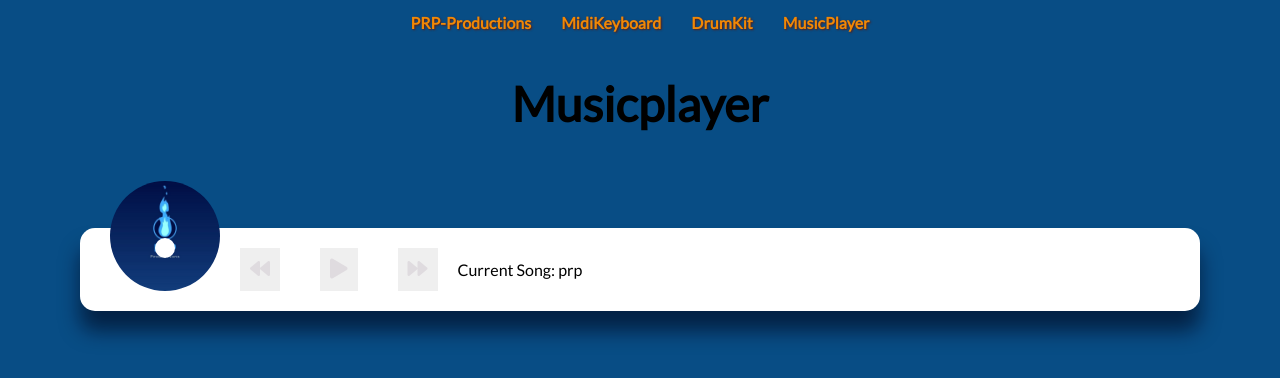
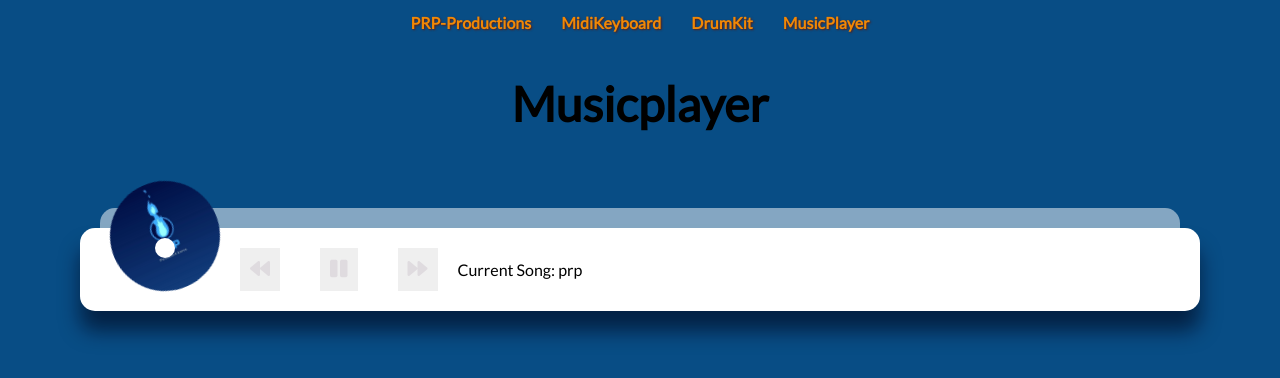
Before and after one commit to prp-productions/prp-productions, a React (Create React App) app: page /musicPlayer in a window 1280 px wide. Both pictures are taken after a click on the button 338 px from the left and 269 px from the top of the page. Shown: the top 378 px of the page. Built offline with nearby package versions, Linux system fonts and the light colour scheme.

Commit message:
musicplayer works

```diff
--- a/src/components/MusicPlayer.js
+++ b/src/components/MusicPlayer.js
@@ -3,6 +3,7 @@ import { useState, useRef } from "react";
 export const MusicPlayer = () => {
   const [songs, setSongs] = useState(["hey", "prp", "beat01"]);
   const [currentSongIndex, setCurrentSongIndex] = useState(1);
+  const [isPlaying, setIsPlaying] = useState(false);
 
   const handleNext = () => {
     let _currentSongIndex = currentSongIndex + 1;
@@ -17,14 +18,32 @@ export const MusicPlayer = () => {
     if (_currentSongIndex < 0) {
       _currentSongIndex = songs.length - 1;
     }
-    setCurrentSongIndex(_currentSongIndex)
+    setCurrentSongIndex(_currentSongIndex);
   };
 
   const handlePlay = () => {
+    if (isPlaying) {
+      audioElem.current.pause();
+      setIsPlaying(false);
+    } else {
       audioElem.current.play();
+      setIsPlaying(true);
+    }
   };
 
   const audioElem = useRef(null);
+
+  //   this.musicContainer.classList.add("play");
+  //   this.playBtn.querySelector("i.fas").classList.remove("fa-play");
+  //   this.playBtn.querySelector("i.fas").classList.add("fa-pause");
+
+  //   audio.play();
+  // }
+
+  // pauseSong() {
+  //   this.musicContainer.classList.remove("play");
+  //   this.playBtn.querySelector("i.fas").classList.add("fa-play");
+  //   this.playBtn.querySelector("i.fas").classList.remove("fa-pause");
 
   return (
     <div className="page_musicplayer">
@@ -32,7 +51,10 @@ export const MusicPlayer = () => {
 
       {/* TODO: styles in sass */}
 
-      <div className="music-container" id="music-container">
+      <div
+        className={`music-container ${isPlaying ? " play" : ""}`}
+        id="music-container"
+      >
         <div className="music-info">
           <div className="progress-container" id="progress-container">
             <div className="progress" id="progress"></div>
@@ -57,14 +79,14 @@ export const MusicPlayer = () => {
             onClick={handlePlay}
             className="action-btn action-btn-big"
           >
-        <i className="fas fa-play"></i>
+            {!isPlaying && <i className="fas fa-play"></i>}
+            {isPlaying && <i className="fas fa-pause"></i>}
           </button>
           <button id="next" onClick={handleNext} className="action-btn">
             <i className="fas fa-forward"></i>
           </button>
 
           <h4 id="title"> Current Song: {songs[currentSongIndex]}</h4>
-
         </div>
       </div>
     </div>
```
Also changed, not shown: src/classes/musicplayerclass.txt. Lines whose indentation alone changed are shown as unchanged.
